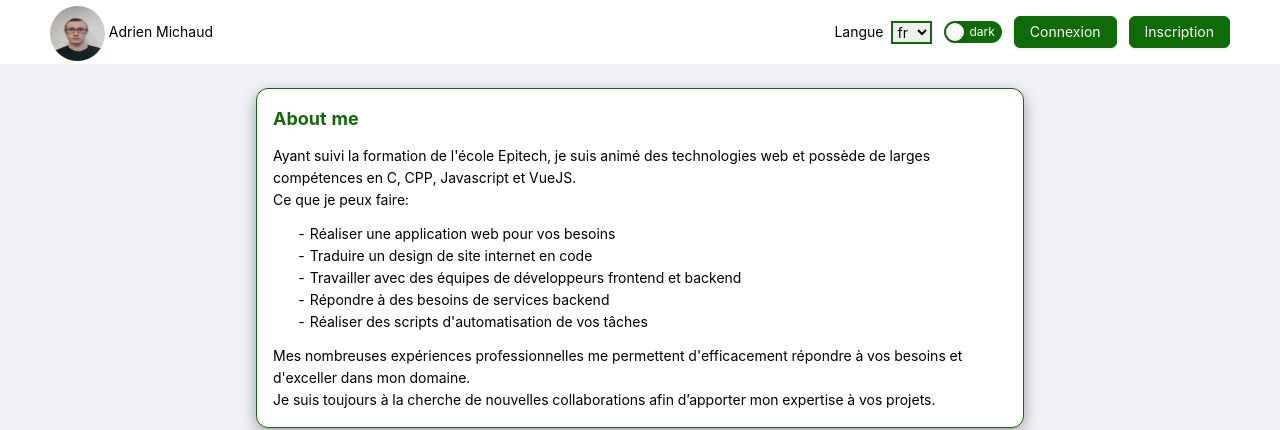
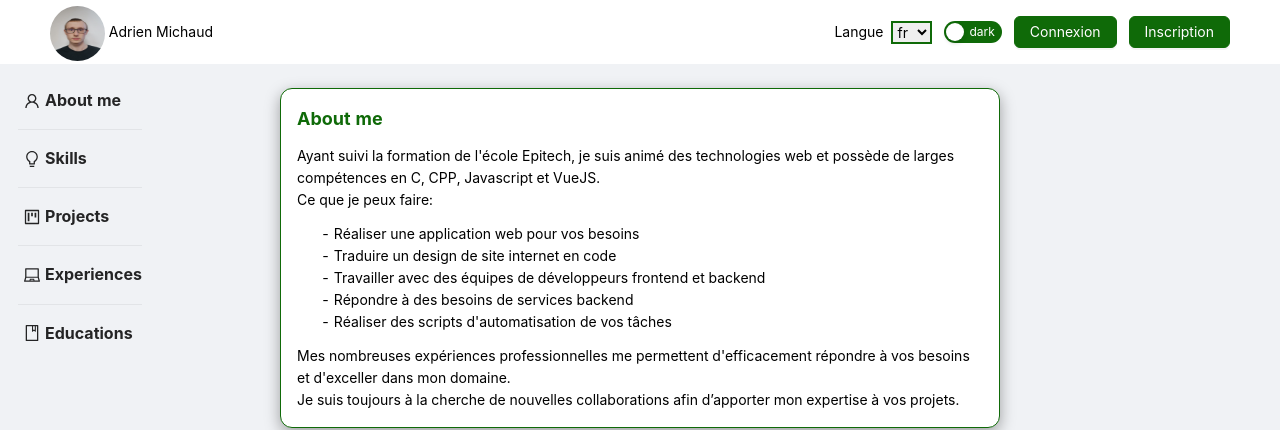
Before and after one commit to CubeLeopard5/app-front, a Nuxt app: page / in a window 1280 px wide. Shown: the top 430 px of the page. Built offline with nearby package versions, Linux system fonts and the light colour scheme.

Commit message:
add summary

```diff
--- /dev/null
+++ b/components/Summary.vue
@@ -0,0 +1,74 @@
+<template>
+    <a-affix :offset-top="top">
+        <div style="display: flex; flex-direction: column; gap: 16px; padding: 24px;">
+            <div class="menu-item" @click="goToSection('aboutme')">
+                <UserOutlined />
+                <span> About me </span>
+            </div>
+            <a-divider style="margin: unset;"/>
+            <div class="menu-item" @click="goToSection('skills')">
+                <BulbOutlined />
+                <span> Skills </span>
+            </div>
+            <a-divider style="margin: unset;"/>
+            <div class="menu-item" @click="goToSection('projects')">
+                <ProjectOutlined />
+                <span> Projects </span>
+            </div>
+            <a-divider style="margin: unset;"/>
+            <div class="menu-item" @click="goToSection('experiences')">
+                <LaptopOutlined />
+                <span> Experiences </span>
+            </div>
+            <a-divider style="margin: unset;"/>
+            <div class="menu-item" @click="goToSection('educations')">
+                <BookOutlined />
+                <span> Educations </span>
+            </div>
+        </div>
+    </a-affix>
+</template>
+
+<script>
+import { defineComponent, ref } from 'vue';
+import { UserOutlined, BulbOutlined, ProjectOutlined, LaptopOutlined, BookOutlined } from '@ant-design/icons-vue';
+
+export default defineComponent({
+    components: {
+        UserOutlined,
+        BulbOutlined,
+        ProjectOutlined,
+        LaptopOutlined,
+        BookOutlined,
+    },
+    setup() {
+        const top = ref(10);
+        const router = useRouter();
+        const goToSection = (place) => {
+            router.push({path: '/', hash: `#${place}`})
+        }
+        return {
+            top,
+            goToSection,
+        }
+    },
+});
+</script>
+
+<style scoped>
+.menu-item {
+    cursor: pointer;
+    display: flex;
+    flex-direction: row;
+    align-items: center;
+    padding-left: 6px;
+    gap: 5px;
+    font-weight: bold;
+    font-size: 16px;
+}
+
+.menu-item:hover {
+    border: solid 1px green;
+    border-radius: 6px;
+}
+</style>
--- a/pages/index.vue
+++ b/pages/index.vue
@@ -1,11 +1,22 @@
 <template>
-    <div style="display: flex; flex-direction: column; align-items: center; padding-top: 24px; padding-bottom: 24px; gap: 24px;" class="list-cards">
-        <AboutMe :style="{ 'background': store.themes[store.themes.selected].primary }" class="card"/>
-		<SkillsSection :style="{ 'background': store.themes[store.themes.selected].primary }" class="card"/>
-		<ProjectsSection :style="{ 'background': store.themes[store.themes.selected].primary }" class="card"/>
-        <ExperiencesSection :style="{ 'background': store.themes[store.themes.selected].primary }" class="card"/>
-		<EducationsSection :style="{ 'background': store.themes[store.themes.selected].primary }" class="card"/>
-    </div>
+	<div>
+		<a-row>
+			<a-col :span="3" style="display: flex; flex-direction: column; align-items: center;">
+				<Summary/>
+			</a-col>
+			<a-col :span="18">
+				<div style="display: flex; flex-direction: column; align-items: center; padding-top: 24px; padding-bottom: 24px; gap: 24px;" class="list-cards">
+					<AboutMe id="aboutme" :style="{ 'background': store.themes[store.themes.selected].primary }" class="card"/>
+					<SkillsSection id="skills" :style="{ 'background': store.themes[store.themes.selected].primary }" class="card"/>
+					<ProjectsSection id="projects" :style="{ 'background': store.themes[store.themes.selected].primary }" class="card"/>
+					<ExperiencesSection id="experiences" :style="{ 'background': store.themes[store.themes.selected].primary }" class="card"/>
+					<EducationsSection id="educations" :style="{ 'background': store.themes[store.themes.selected].primary }" class="card"/>
+				</div>
+			</a-col>
+			<a-col :span="3">
+			</a-col>
+		</a-row>
+	</div>
 </template>
 
 <script setup>
@@ -16,7 +27,7 @@ const store = useMainStore();
 
 <style>
 .card {
-	width: 60%;
+	width: 75%;
     padding: 16px 16px 16px 16px;
     border-radius: 12px;
     box-shadow: rgba(0, 0, 0, 0.35) 0px 5px 15px;
@@ -43,16 +54,14 @@ const store = useMainStore();
 }
 
 .list-cards {
-	max-height: 100vh;
-	overflow: scroll;
 	margin-bottom: 24px;
-}
-
-.list-cards::-webkit-scrollbar {
-	display: none;
 }
 
 body::-webkit-scrollbar {
 	display: none;
 }
+
+html {
+    scroll-behavior: smooth;
+}
 </style>
```
